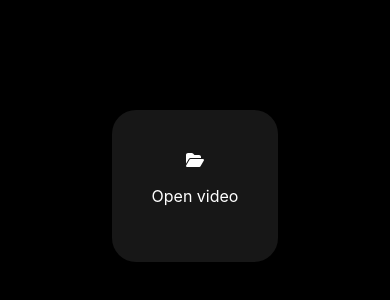
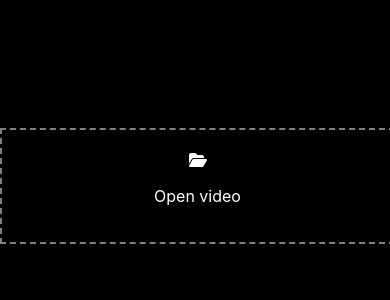
Before and after one commit to lucianocrossaniell/Video-Uploader, a React (Create React App) app: page / in a window 390 px wide. Shown: the part 236-536 px from the top of the page. Built offline with nearby package versions, Linux system fonts and the light colour scheme.

Commit message:
handle elements on responsive

```diff
--- a/src/VideoUpload.js
+++ b/src/VideoUpload.js
@@ -253,6 +253,34 @@ function VideoUpload() {
     }
   };
 
+  const handleTouchMove = (event) => {
+    // Prevent the default touch event behavior to stop scrolling while dragging
+    event.preventDefault();
+    if (!isDragging || !timelineRef.current) return;
+
+    const touch = event.touches[0];
+    const rect = timelineRef.current.getBoundingClientRect();
+    const newPosition = Math.max(
+      0,
+      Math.min(touch.clientX - rect.left, rect.width)
+    );
+
+    // Update the timeline based on touch position
+    updateTimelinePosition(newPosition);
+  };
+
+  const updateTimelinePosition = (position) => {
+    if (isDragging === "left") {
+      const newTrimStart = (position / rect.width) * videoRef.current.duration;
+      setTrimStart(newTrimStart);
+      setLeftHandlePosition(position);
+    } else if (isDragging === "right") {
+      const newTrimEnd = (position / rect.width) * videoRef.current.duration;
+      setTrimEnd(newTrimEnd);
+      setRightHandlePosition(position);
+    }
+  };
+
   return (
     <div
       ref={timelineRef}
@@ -265,6 +293,9 @@ function VideoUpload() {
         width: "100%", // Full width
         backgroundColor: "black",
       }}
+      onTouchMove={handleTouchMove}
+      onTouchStart={handleMouseDown} // Use the same logic for start
+      onTouchEnd={handleMouseUp}
       onMouseDown={handleMouseDown}
       onMouseMove={handleMouseMove}
       onMouseUp={handleMouseUp}
@@ -276,13 +307,13 @@ function VideoUpload() {
           {...getRootProps()}
           style={{
             // border: "2px dashed white",
-            bacgkround: "grey",
-            padding: 40,
+            border: "2px dashed grey",
+            padding: "20px",
             textAlign: "center",
             cursor: "pointer",
-
-            background: "#171717",
-            borderRadius: "24px",
+            width: "90%", // More responsive width
+            maxWidth: "500px", // Maximum width
+            margin: "0 auto", // Centering in the allowed width
           }}
         >
           <input {...getInputProps()} />
@@ -299,7 +330,7 @@ function VideoUpload() {
       )}
 
       {videoURL && (
-        <div style={{ width: "50%", margin: "auto" }}>
+        <div style={{ width: "100%", maxWidth: "500px", textAlign: "center" }}>
           <div
             onClick={triggerFileSelectPopup}
             style={{
```
